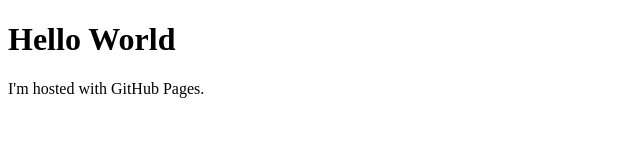
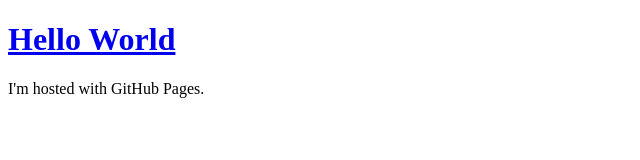
Before and after one commit to notsomes/notsomes.github.io, a plain HTML site: page index.html in a window 1280 px wide. Shown: the whole page, without its empty margins (0-640 px from the left). Drawn offline with Linux system fonts and the light colour scheme.

Commit message:
Update index.html

```diff
--- a/index.html
+++ b/index.html
@@ -1,7 +1,7 @@
 <!DOCTYPE html>
 <html>
 <body>
-<h1>Hello World</h1>
+<h1><a href="/coldworld">Hello World</a></h1>
 <p>I'm hosted with GitHub  Pages.</p>
 </body>
 </html>
```
